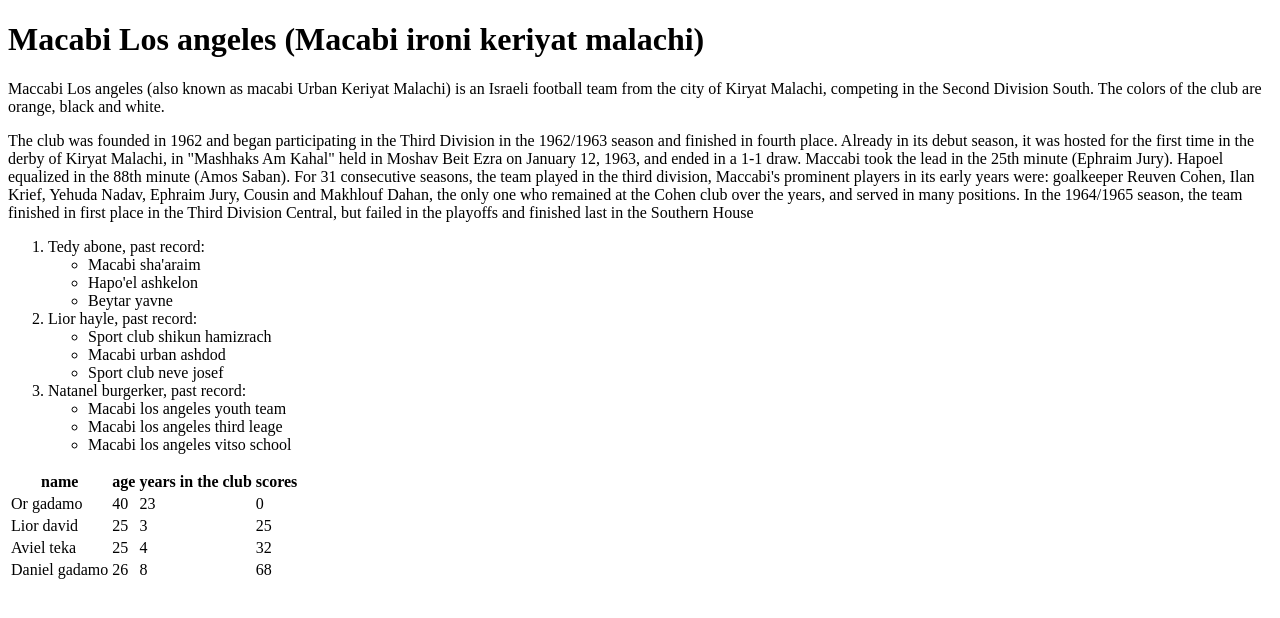
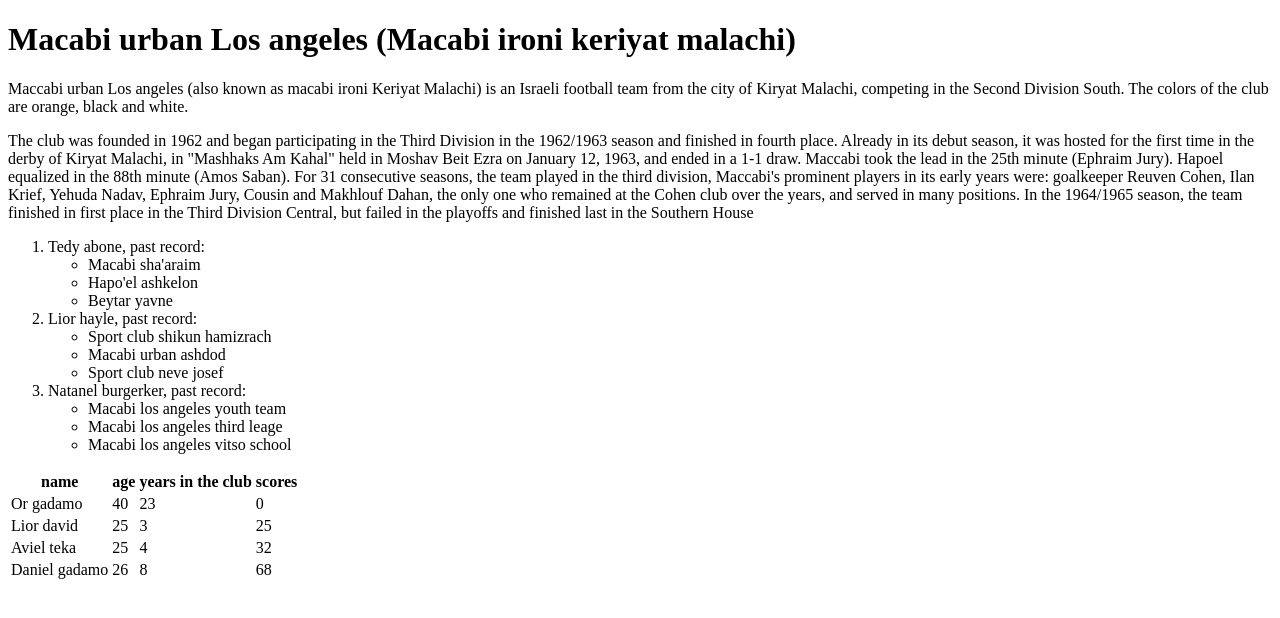
Before and after one commit to chen-semu/mission-28.03.2022, a plain HTML site: page index.football.html in a window 1280 px wide. Drawn offline with Linux system fonts and the light colour scheme.

Commit message:
text changes2

```diff
--- a/index.football.html
+++ b/index.football.html
@@ -7,8 +7,8 @@
     <title>Document</title>
 </head>
 <body>
-    <h1>Macabi Los angeles (Macabi ironi keriyat malachi)</h1>
-    <p>Maccabi Los angeles (also known as macabi Urban Keriyat Malachi) is an Israeli football team from the city of Kiryat Malachi,
+    <h1>Macabi urban Los angeles (Macabi ironi keriyat malachi)</h1>
+    <p>Maccabi urban Los angeles (also known as macabi ironi Keriyat Malachi) is an Israeli football team from the city of Kiryat Malachi,
         competing in the Second Division South. The colors of the club are orange, black and white.</p>
 
     <p>The club was founded in 1962 and began participating in the Third Division in the 1962/1963
```
